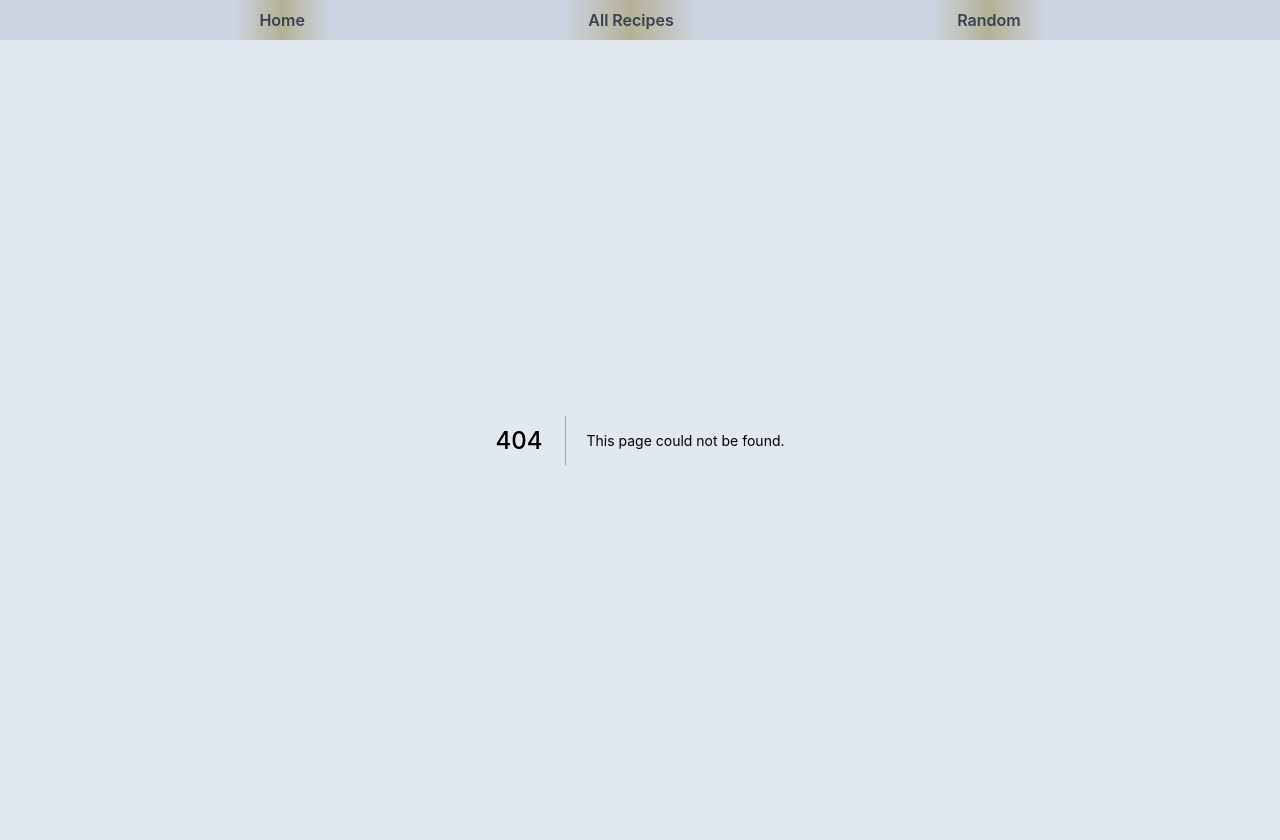
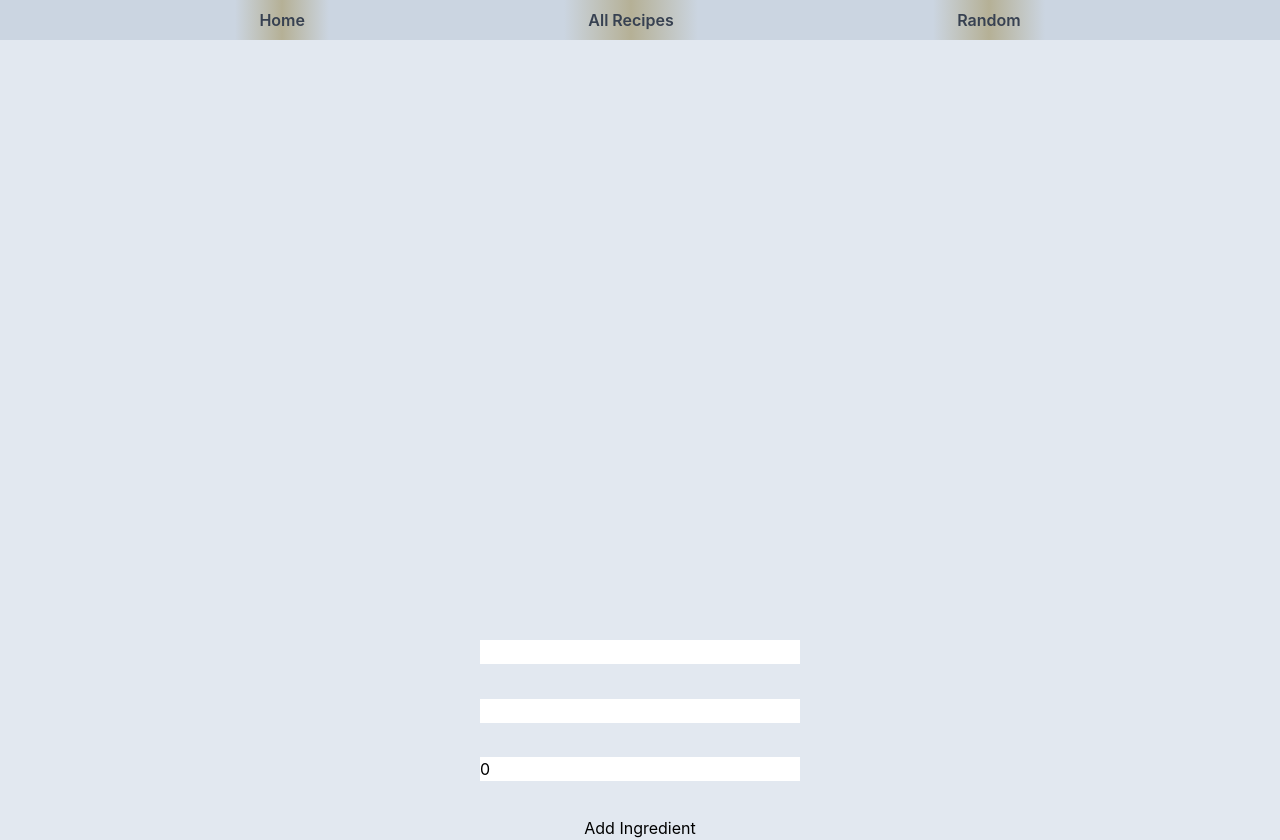
Before and after one commit to mikedubcurry/recipes, a Next.js app: page /new in a window 1280 px wide. Before the commit this address had no page. Built offline with nearby package versions, Linux system fonts and the light colour scheme.

Commit message:
add ingredients form

```diff
--- /dev/null
+++ b/components/form/EditIngredient.jsx
@@ -0,0 +1,69 @@
+import { useState } from 'react';
+
+function EditIngredient({ ing, dispatch }) {
+	// const { ingredient, unit, amount } = ing;
+	const [editting, setEditting] = useState(false);
+	const [ingredient, setIngredient] = useState(ing.ingredient);
+	const [amount, setAmount] = useState(ing.amount);
+	const [unit, setUnit] = useState(ing.unit);
+
+	const removeIngredient = () => {
+		dispatch({ type: 'remove_ingredient', payload: ing });
+	};
+
+	const cancelEdit = () => {
+		setIngredient(ing.ingredient);
+		setAmount(ing.amount);
+		setUnit(ing.unit);
+		setEditting(false);
+	};
+
+	const editIngredient = () => {
+		dispatch({
+			type: 'edit_ingredient',
+			payload: { ingredient, unit: parseInt(amount) !== 1 && unit[unit.length - 1] !== 's' ? unit + 's' : unit, amount, id: ing.id },
+		});
+    setEditting(false)
+	};
+	return (
+		<li className="w-full flex mb-4 justify-between list-style-none bg-yellow-200 py-2 px-4 rounded-xl">
+			<span className="grid grid-cols-2 grid-rows-2">
+				{editting ? (
+					<>
+						<input type="text" value={ingredient} onChange={(e) => setIngredient(e.target.value)} />
+						<input type="number" value={amount} onChange={(e) => setAmount(e.target.value)} />
+						<input type="text" value={unit} onChange={(e) => setUnit(e.target.value)} />
+					</>
+				) : (
+					<>
+						<header className="font-bold">{ingredient}</header>
+						<span className="col-start-1">{amount}</span>
+						<span className="col-start-2 row-start-2">{unit}</span>
+					</>
+				)}
+			</span>
+			<span className="flex flex-col h-full justify-between">
+				<button
+					className="self-end transition-all  h-8 w-8 rotate-0 hover:rotate-90 px-2 py-1 "
+					onClick={removeIngredient}
+				>
+					X
+				</button>
+				<span className="flex gap-2">
+					{editting ? (
+						<>
+							<button onClick={cancelEdit}>Cancel</button>
+							<button onClick={editIngredient}>Edit</button>
+						</>
+					) : (
+						<>
+							<button onClick={() => setEditting(true)}>Edit</button>
+						</>
+					)}
+				</span>
+			</span>
+		</li>
+	);
+}
+
+export default EditIngredient;
--- /dev/null
+++ b/components/form/IngredientForm.jsx
@@ -0,0 +1,77 @@
+import { useState } from 'react';
+import { v4 as uuid } from 'uuid';
+
+function IngredientForm({ ingredients, dispatch }) {
+	const [ingredientName, setIngName] = useState('');
+	const [unit, setUnit] = useState('');
+	const [amount, setAmount] = useState(0);
+
+	const validateIngredient = () => {
+		if (!ingredientName.length > 0) {
+			return false;
+		}
+		if (!unit.length > 0 || unit.length > 15) {
+			return false;
+		}
+		if (amount <= 0) {
+			return false;
+		}
+		return true;
+	};
+
+	const addIngredient = () => {
+		if (validateIngredient()) {
+			const unitLastLetter = unit.slice(unit.length - 1);
+			dispatch({
+				type: 'add_ingredient',
+				payload: {
+					ingredientName,
+					unit: amount !== 1 && unitLastLetter !== 's' ? unit + 's' : unit,
+					amount,
+					id: uuid(),
+				},
+			});
+			setIngName('');
+			setUnit('');
+			setAmount(0);
+		}
+	};
+
+	return (
+		<>
+			<form className="flex flex-col h-1/4 w-80 justify-between">
+				<input
+					type="text"
+					value={ingredientName}
+					onChange={(e) => {
+						setIngName(e.target.value);
+					}}
+				/>
+				<input
+					type="text"
+					value={unit}
+					onChange={(e) => {
+						setUnit(e.target.value);
+					}}
+				/>
+				<input
+					type="number"
+					value={amount}
+					onChange={(e) => {
+						setAmount(e.target.value);
+					}}
+				/>
+				<button
+					onClick={(e) => {
+						e.preventDefault();
+						addIngredient();
+					}}
+				>
+					Add Ingredient
+				</button>
+			</form>
+		</>
+	);
+}
+
+export default IngredientForm;
--- a/package.json
+++ b/package.json
@@ -12,7 +12,8 @@
     "next": "12.0.7",
     "prop-types": "^15.7.2",
     "react": "17.0.2",
-    "react-dom": "17.0.2"
+    "react-dom": "17.0.2",
+    "uuid": "^8.3.2"
   },
   "devDependencies": {
     "autoprefixer": "^10.4.0",
--- /dev/null
+++ b/pages/new/index.jsx
@@ -0,0 +1,42 @@
+import { useReducer, useState } from 'react';
+import EditIngredient from '../../components/form/EditIngredient';
+import IngredientForm from '../../components/form/IngredientForm';
+import {v4 as uuid} from 'uuid'
+
+function New() {
+	const [ingredients, dispatchIngredients] = useReducer(ingredientReducer, []);
+	console.log(ingredients);
+	return (
+		<main className="container mx-auto flex flex-col h-screen items-center justify-between">
+			<ul className="w-1/2">
+				{ingredients.map((ing) => (
+					<EditIngredient key={ing.id} ing={ing} dispatch={dispatchIngredients} />
+				))}
+			</ul>
+			<IngredientForm ingredients={ingredients} dispatch={dispatchIngredients} />
+		</main>
+	);
+}
+
+export default New;
+
+function ingredientReducer(ings, action) {
+	switch (action.type) {
+		case 'add_ingredient':
+			if (!ings.map((i) => i.ingredient).includes(action.payload.ingredientName)) {
+				let ing = {
+					ingredient: action.payload.ingredientName,
+					unit: action.payload.unit,
+					amount: parseInt(action.payload.amount),
+					id: action.payload.id,
+				};
+				return [...ings, ing];
+			}
+		case 'remove_ingredient':
+			return ings.filter((i) => i.ingredient !== action.payload.ingredient);
+		case 'edit_ingredient':
+			return ings.map((i) => (i.id === action.payload.id ? {...action.payload, id: uuid()} : i));
+		default:
+			return ings;
+	}
+}
```
Also changed, not shown: 1 other file (tests, documents, lock files or other folders).
